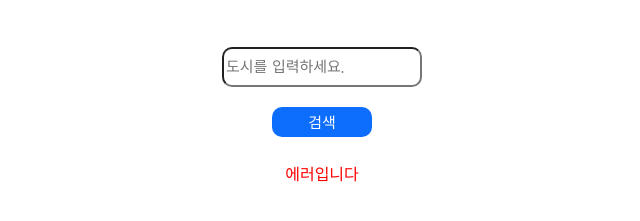
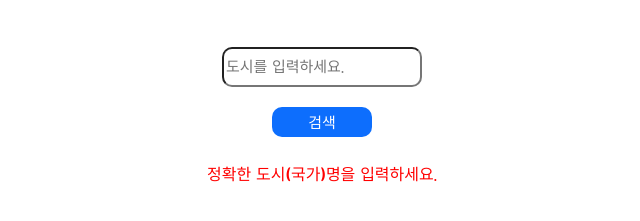
Before and after one commit to prettyturtle/OpenWeatherApiTestJS, a plain HTML site: page index.html in a window 1280 px wide. Both pictures are taken after a click on the button "검색". Shown: the part 103-324 px from the top of the page, without its empty margins (318-958 px from the left). Drawn offline with nearby package versions, Linux system fonts and the light colour scheme; no server answers.

Commit message:
수정: error message

```diff
--- a/index.html
+++ b/index.html
@@ -29,7 +29,7 @@
   </div>
 
   <div class="error-message">
-    에러입니다
+    정확한 도시(국가)명을 입력하세요.
   </div>
   <div class="weather-result-total">
     <div class="weather-title">
--- a/main.js
+++ b/main.js
@@ -43,7 +43,6 @@ searchButton.addEventListener("click", function () {
       weatherResultTotal.style.visibility = "visible"
     })
     .catch(function (error) {
-      console.log(error)
       weatherResultTotal.style.visibility = "hidden"
       errorMessage.style.visibility = "visible"
     });
```
